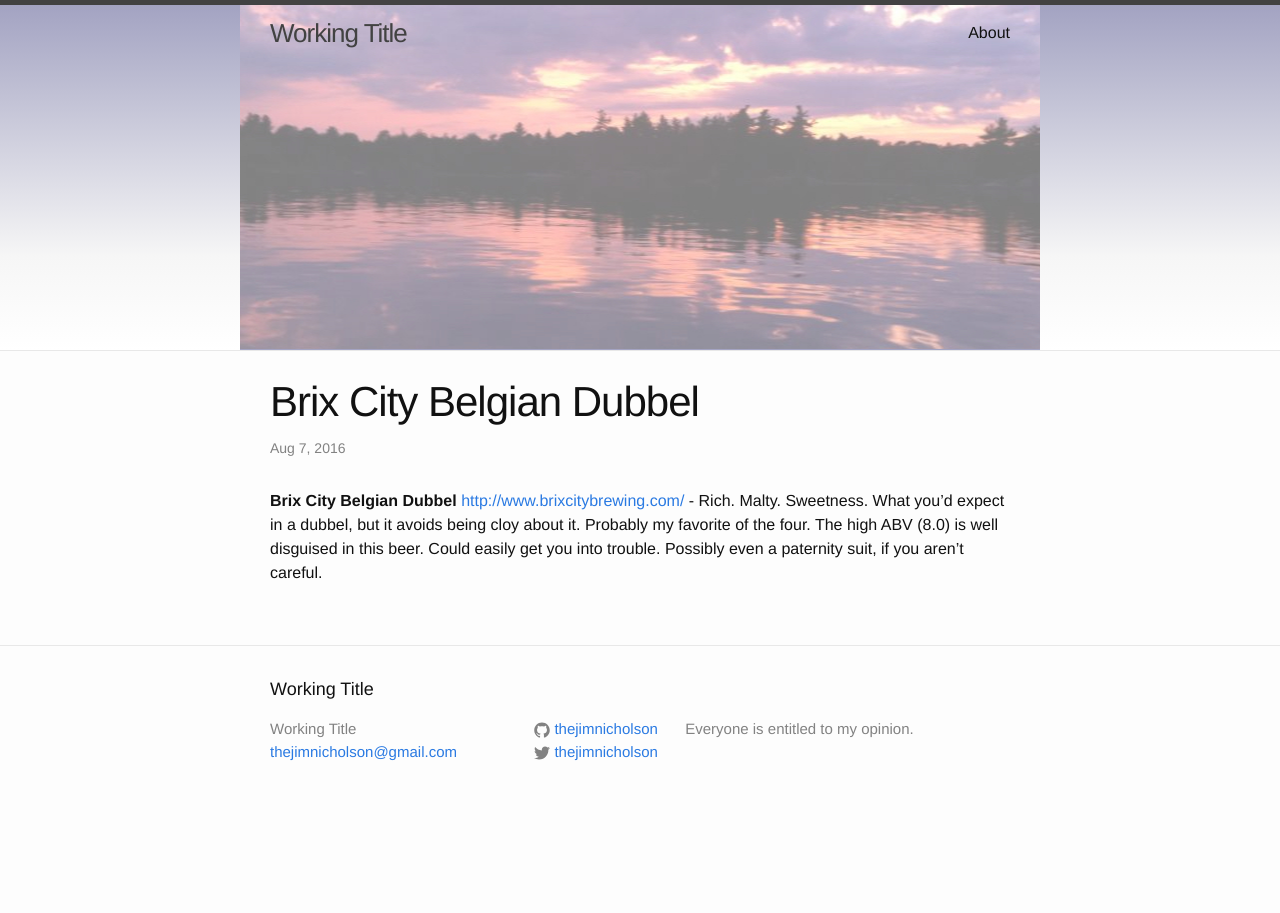
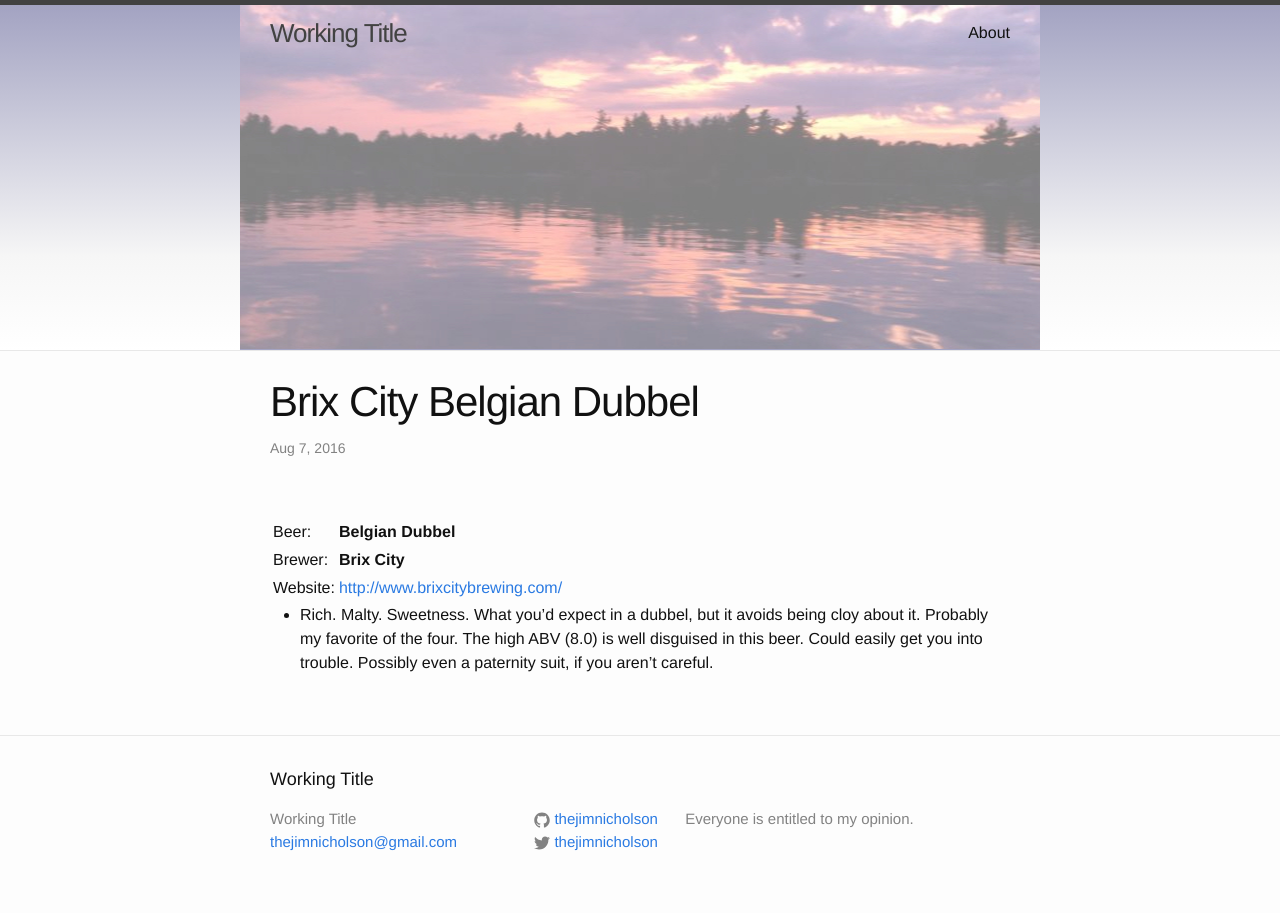
Before and after one commit to thejimnicholson/thejimnicholson.github.io, a Jekyll site: the page built from _posts/2016-08-07-brix-city-belgian-dubbel.md, in a window 1280 px wide. Built offline with Jekyll 4.4.1, drawn with Linux system fonts in a browser that asks for light colours; Markdown is read by kramdown in place of the engine named in the settings.

Commit message:
/ ‘_posts/2016-08-07-brix-city-belgian-dubbel.md’

```diff
--- a/_posts/2016-08-07-brix-city-belgian-dubbel.md
+++ b/_posts/2016-08-07-brix-city-belgian-dubbel.md
@@ -3,4 +3,12 @@ layout: post
 title: Brix City Belgian Dubbel
 ---
 
-__Brix City Belgian Dubbel__ <http://www.brixcitybrewing.com/> - Rich. Malty. Sweetness. What you'd expect in a dubbel, but it avoids being cloy about it. Probably my favorite of the four. The high ABV (8.0) is well disguised in this beer. Could easily get you into trouble. Possibly even a paternity suit, if you aren't careful.
+|   |   |
+|---|---|
+| Beer: |  __Belgian Dubbel__    |
+| Brewer: |  __Brix City__  |
+| Website: | <http://www.brixcitybrewing.com/>  |
+
+
+
+   - Rich. Malty. Sweetness. What you'd expect in a dubbel, but it avoids being cloy about it. Probably my favorite of the four. The high ABV (8.0) is well disguised in this beer. Could easily get you into trouble. Possibly even a paternity suit, if you aren't careful.
```
